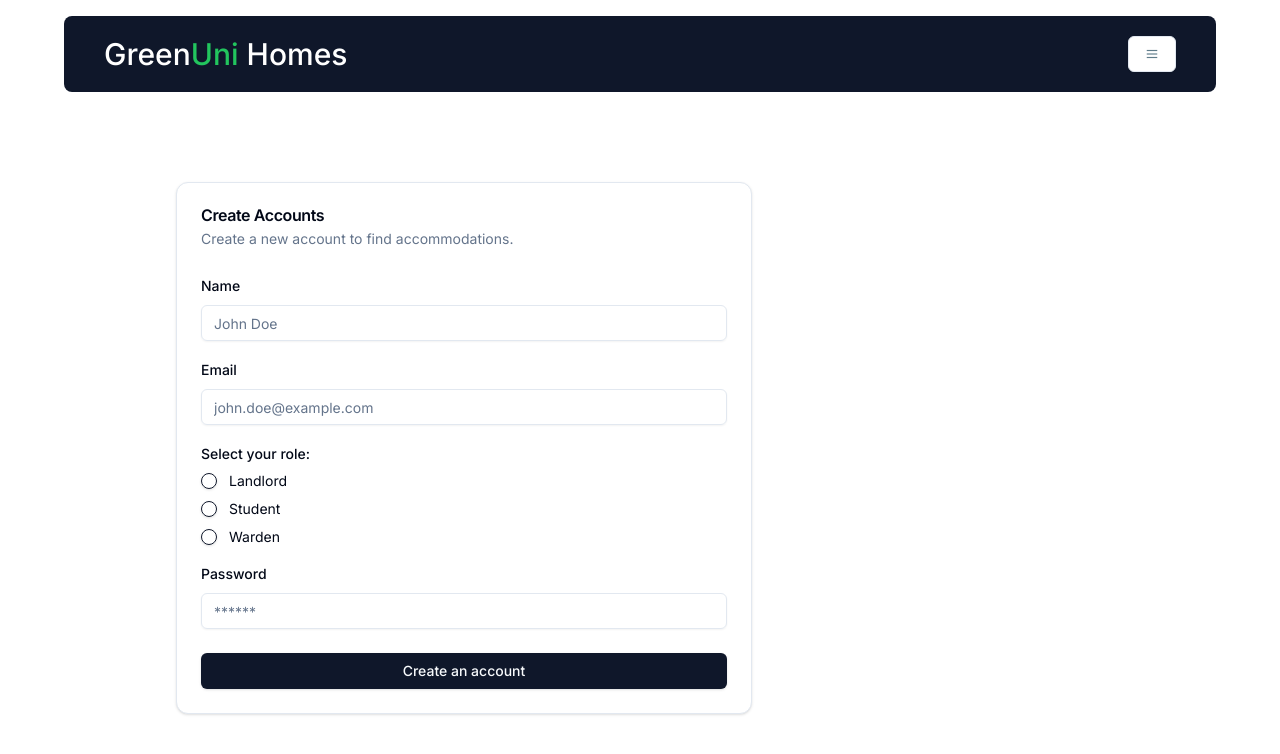
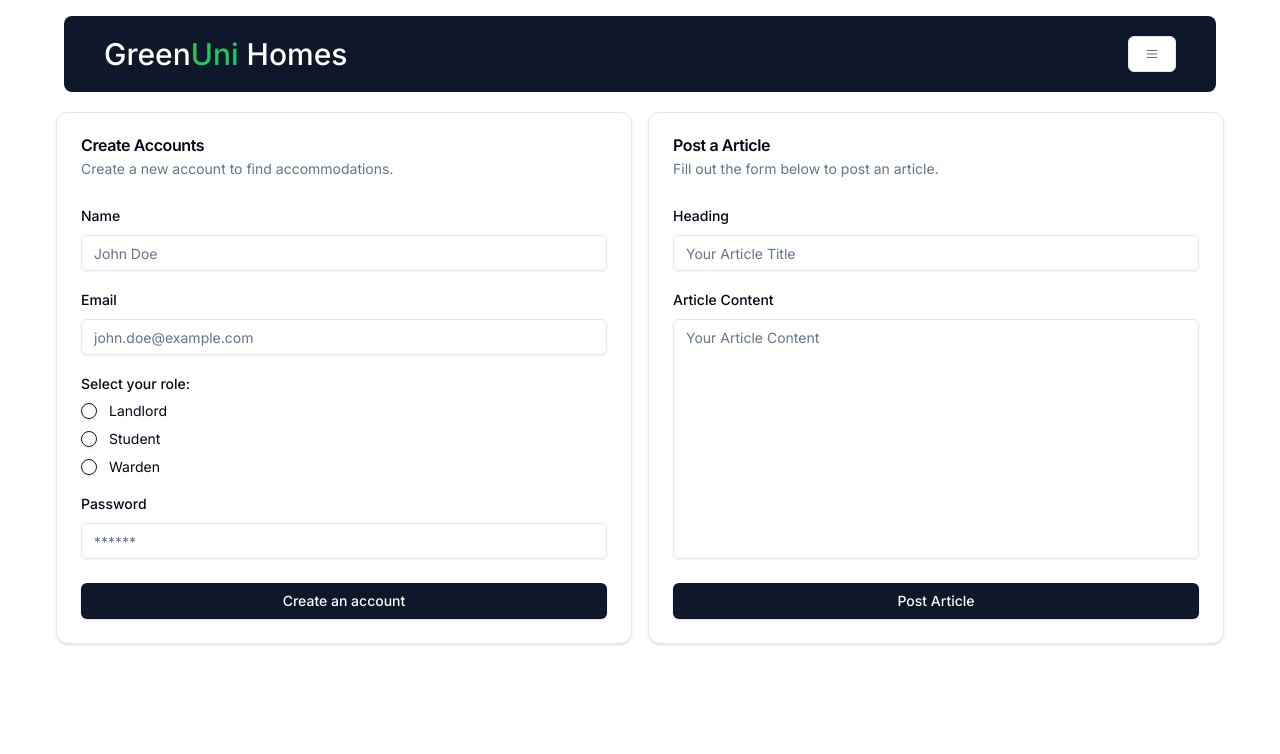
Before and after one commit to PraveenAththanayake/Uni_Accommodation, a Next.js app: page /admin in a window 1280 px wide. Shown: the top 754 px of the page. Built offline with nearby package versions, Linux system fonts and the light colour scheme; no server answers.

Commit message:
Admin article post card

```diff
--- a/app/(roles)/admin/page.tsx
+++ b/app/(roles)/admin/page.tsx
@@ -21,7 +21,7 @@ import {
   PopoverContent,
   PopoverTrigger,
 } from "@/components/ui/popover";
-import Article from "@/components/admin/article";
+import { Article } from "@/components/admin/article";
 import { CreateAccount } from "@/components/admin/account";
 
 export default function UserInfo() {
@@ -30,7 +30,7 @@ export default function UserInfo() {
   return (
     <>
       <Navbar />
-      <div className="flex justify-around items-center w-full h-screen mt-12">
+      <div className="flex justify-center items-center md:items-start mt-24 xl:mt-28 w-full gap-4 md:flex-row flex-col">
         <CreateAccount />
         <Article />
       </div>
--- /dev/null
+++ b/app/api/articles/route.ts
@@ -0,0 +1,37 @@
+"use server";
+
+import { connectDB } from "@/lib/db";
+import { NextResponse } from "next/server";
+import Article from "@/models/Article";
+import { ArticleSchema } from "@/schemas";
+import { z } from "zod";
+
+export const GET = async () => {
+  try {
+    await connectDB();
+    const article = await Article.find();
+    return NextResponse.json(article);
+  } catch (error) {
+    console.log("Error: ", error);
+  }
+};
+
+export const SubmitArticle = async (values: z.infer<typeof ArticleSchema>) => {
+  await connectDB();
+  const validatedFields = ArticleSchema.safeParse(values);
+
+  if (!validatedFields.success) {
+    return { error: "Invalid fields!" };
+  }
+
+  const { heading, content } = validatedFields.data;
+
+  const newArticle = new Article({
+    heading,
+    content,
+  });
+
+  await newArticle.save();
+
+  return { success: "Article successfully added!" };
+};
--- a/components/admin/account.tsx
+++ b/components/admin/account.tsx
@@ -64,7 +64,7 @@ export function CreateAccount() {
     console.log(values);
   };
   return (
-    <Card className="w-[45vw]">
+    <Card className="w-[80vw] md:w-[45vw]">
       <CardHeader>
         <CardTitle>Create Accounts</CardTitle>
         <CardDescription>
--- a/components/admin/article.tsx
+++ b/components/admin/article.tsx
@@ -1,3 +1,12 @@
+"use client";
+
+import * as z from "zod";
+import { useState, useTransition } from "react";
+import { useForm } from "react-hook-form";
+import { zodResolver } from "@hookform/resolvers/zod";
+
+import { ArticleSchema } from "@/schemas";
+import { Input } from "@/components/ui/input";
 import {
   Form,
   FormControl,
@@ -14,9 +23,105 @@ import {
   CardFooter,
   CardHeader,
 } from "@/components/ui/card";
+import { Button } from "@/components/ui/button";
+import { FormError } from "@/components/form-error";
+import { FormSuccess } from "@/components/form-success";
+import { useRouter } from "next/navigation";
+import { Textarea } from "../ui/textarea";
+import { SubmitArticle } from "@/app/api/articles/route";
 
-const Article = () => {
-  return <div></div>;
-};
+export function Article() {
+  const [error, setError] = useState<string | undefined>("");
+  const [success, setSuccess] = useState<string | undefined>("");
+  const [isPending, startTransition] = useTransition();
 
-export default Article;
+  const router = useRouter();
+
+  const form = useForm<z.infer<typeof ArticleSchema>>({
+    resolver: zodResolver(ArticleSchema),
+    defaultValues: {
+      heading: "",
+      content: "",
+    },
+  });
+
+  const onSubmit = (values: z.infer<typeof ArticleSchema>) => {
+    setError("");
+    setSuccess("");
+
+    startTransition(() => {
+      SubmitArticle(values).then((response) => {
+        if ("error" in response) {
+          setError(response.error);
+          return;
+        }
+
+        if ("success" in response) {
+          setSuccess(response.success);
+          form.reset();
+        }
+      });
+    });
+  };
+
+  return (
+    <Card className="w-[80vw] md:w-[45vw]">
+      <CardHeader>
+        <CardTitle>Post a Article</CardTitle>
+        <CardDescription>
+          Fill out the form below to post an article.
+        </CardDescription>
+      </CardHeader>
+      <CardContent>
+        <Form {...form}>
+          <form onSubmit={form.handleSubmit(onSubmit)} className="space-y-6">
+            <div className="space-y-4">
+              <FormField
+                control={form.control}
+                name="heading"
+                render={({ field }) => (
+                  <FormItem>
+                    <FormLabel>Heading</FormLabel>
+                    <FormControl>
+                      <Input
+                        {...field}
+                        disabled={isPending}
+                        placeholder="Your Article Title"
+                      />
+                    </FormControl>
+                    <FormMessage />
+                  </FormItem>
+                )}
+              />
+
+              <FormField
+                control={form.control}
+                name="content"
+                render={({ field }) => (
+                  <FormItem>
+                    <FormLabel>Article Content</FormLabel>
+                    <FormControl>
+                      <Textarea
+                        {...field}
+                        disabled={isPending}
+                        name="content"
+                        placeholder="Your Article Content"
+                        style={{ height: "240px", resize: "none" }}
+                      />
+                    </FormControl>
+                    <FormMessage />
+                  </FormItem>
+                )}
+              />
+            </div>
+            <FormError message={error} />
+            <FormSuccess message={success} />
+            <Button disabled={isPending} type="submit" className="w-full">
+              Post Article
+            </Button>
+          </form>
+        </Form>
+      </CardContent>
+    </Card>
+  );
+}
--- /dev/null
+++ b/models/Article.ts
@@ -0,0 +1,22 @@
+import mongoose, { Schema } from "mongoose";
+
+const ArticleSchema = new Schema(
+  {
+    heading: {
+      type: String,
+      required: true,
+    },
+    content: {
+      type: String,
+      required: true,
+    },
+  },
+  {
+    timestamps: true,
+  }
+);
+
+const Article =
+  mongoose.models.Article || mongoose.model("Article", ArticleSchema);
+
+export default Article;
--- a/schemas/index.ts
+++ b/schemas/index.ts
@@ -1,15 +1,9 @@
 import * as z from "zod";
 
 export const RegisterSchema = z.object({
-  email: z.string().email({
-    message: "Email is required",
-  }),
-  password: z.string().min(6, {
-    message: "Minimum 6 characters required",
-  }),
-  name: z.string().min(1, {
-    message: "Name is required",
-  }),
+  email: z.string().email({ message: "Email is required" }),
+  password: z.string().min(6, { message: "Minimum 6 characters required" }),
+  name: z.string().min(1, { message: "Name is required" }),
   role: z.enum(["student", "landlord", "warden"], {
     required_error: "You need to select a notification type.",
   }),
@@ -33,3 +27,8 @@ export const RequestSchema = z.object({
   accommodation: z.string().min(1, { message: "Accommodation is required" }),
   owner: z.string().min(1, { message: "Owner is required" }),
 });
+
+export const ArticleSchema = z.object({
+  heading: z.string().min(1, { message: "Heading is required" }),
+  content: z.string().min(1, { message: "Content is required" }),
+});
```
